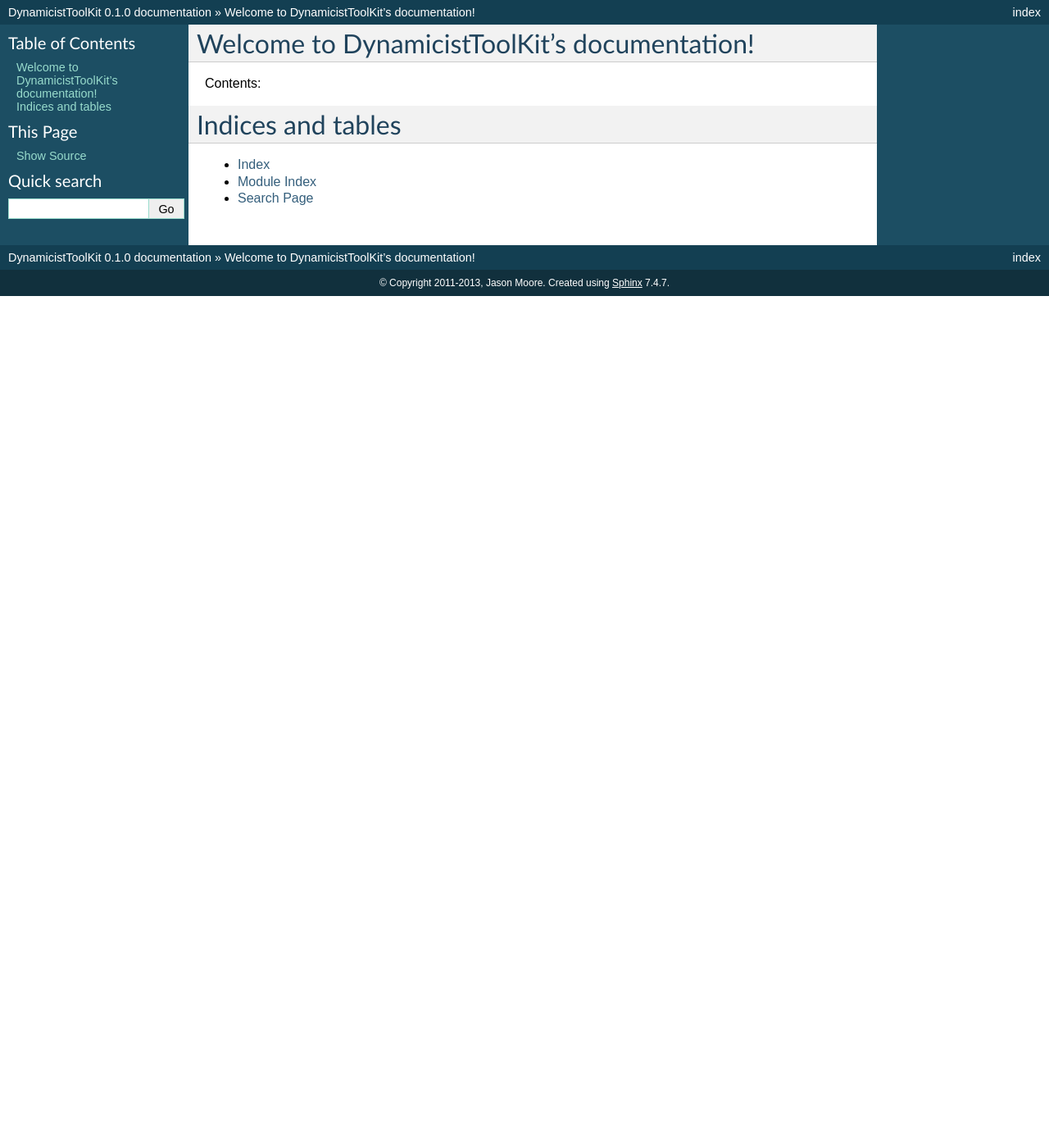
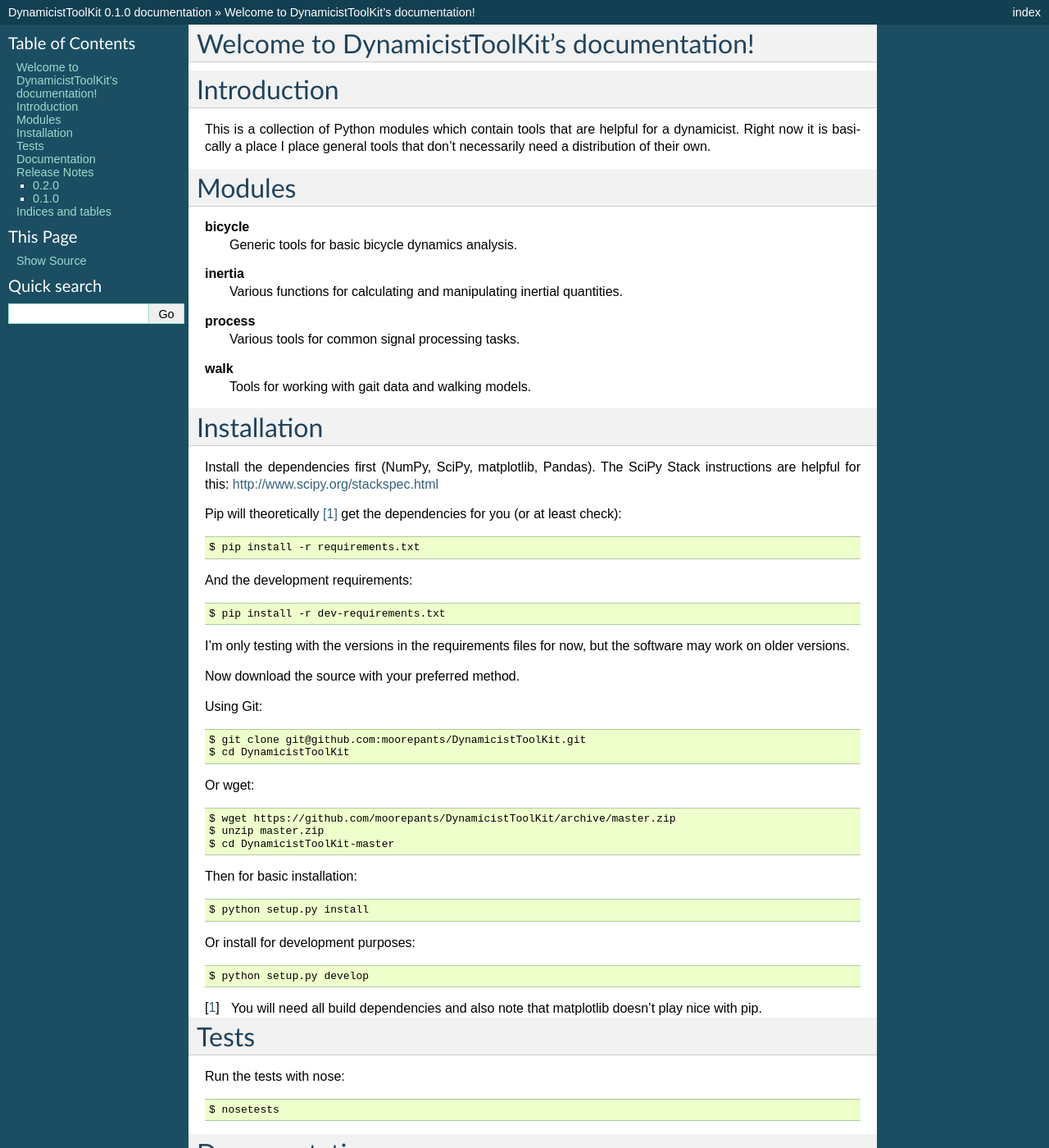
Before and after one commit to moorepants/DynamicistToolKit, a Sphinx documentation site: the page built from docs/index.rst, in a window 1280 px wide and 1400 px high. Shown: the whole window at 82% size. Built offline with Sphinx 7.4.7, drawn with Linux system fonts in a browser that asks for light colours; some of the changed text lies outside the part shown.

Commit message:
Added readme to sphinx docs.

```diff
--- a/README.rst
+++ b/README.rst
@@ -1,6 +1,5 @@
-=================
-DynamicistToolKit
-=================
+Introduction
+============
 
 This is a collection of Python modules which contain tools that are helpful for
 a dynamicist. Right now it is basically a place I place general tools that
@@ -9,25 +8,14 @@
 Modules
 =======
 
-process
--------
-
-Various tools for common signal processing tasks.
-
-inertia
--------
-
-Various functions for calculating and manipulating inertial quantities.
-
-bicycle
--------
-
-Generic tools for basic bicycle dynamics analysis.
-
-walk
-----
-
-Tools for working with gait data and walking models.
+**bicycle**
+   Generic tools for basic bicycle dynamics analysis.
+**inertia**
+   Various functions for calculating and manipulating inertial quantities.
+**process**
+   Various tools for common signal processing tasks.
+**walk**
+   Tools for working with gait data and walking models.
 
 Installation
 ============
@@ -67,6 +55,9 @@
 
    $ python setup.py develop
 
+.. [#] You will need all build dependencies and also note that matplotlib
+       doesn't play nice with pip.
+
 Tests
 =====
 
--- a/docs/conf.py
+++ b/docs/conf.py
@@ -50,7 +50,7 @@
 # built documents.
 #
 # The short X.Y version.
-version = '.'join(__version__.split('.')[:2])
+version = '.'.join(__version__.split('.')[:2])
 # The full version, including alpha/beta/rc tags.
 release = __version__
 
--- a/docs/index.rst
+++ b/docs/index.rst
@@ -5,6 +5,8 @@
 
 Welcome to DynamicistToolKit's documentation!
 =============================================
+
+.. include:: ../README.rst
 
 Contents:
 
```
Also changed, not shown: other parts of README.rst (+0 -3 lines).
